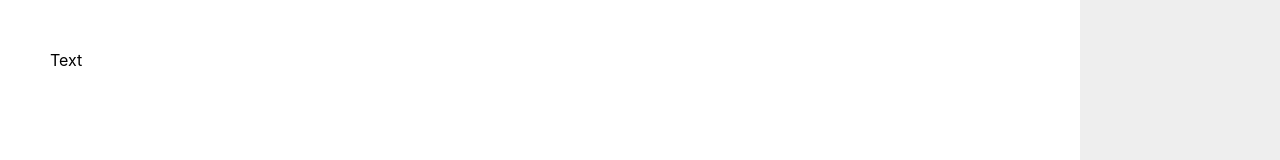
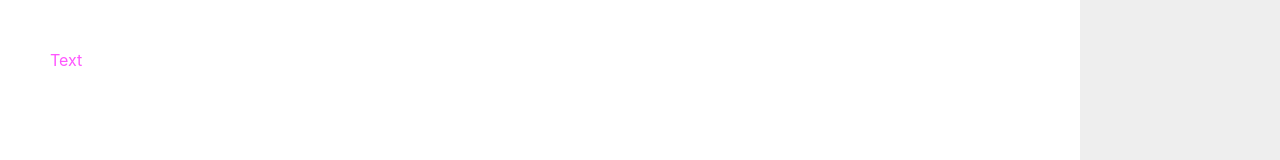
Before and after one commit to eoussama/eo-textdraw-editor, a Next.js app: page / in a window 1280 px wide. Shown: the top 160 px of the page. Built offline with nearby package versions, Linux system fonts and the light colour scheme.

Commit message:
🖌️ Text Color, resolves #61

```diff
--- a/components/textdraw/TextDraw.tsx
+++ b/components/textdraw/TextDraw.tsx
@@ -1,4 +1,4 @@
-import { useMemo, useState } from 'react';
+import { CSSProperties, useMemo, useState } from 'react';
 import Draggable from 'react-draggable';
 import { ResizableBox } from 'react-resizable';
 
@@ -22,9 +22,10 @@ export default function TextDrawComponent(props: TTextDrawComponentProps) {
   const { x, y, props: draggableProps } = useDraggable(textdraw, props.parentRef, isResizing);
   const { isActive } = useActive(textdraw, draggableProps.nodeRef);
 
-  const textdrawStyles = {
+  const textdrawStyles: CSSProperties = {
     width,
     height,
+    color: textdrawtext?.textColor,
     backgroundColor: textdrawBox?.useBox ? textdrawBox?.boxColor : 'transparent'
   };
 
--- a/pages/editor/Editor.tsx
+++ b/pages/editor/Editor.tsx
@@ -5,6 +5,7 @@ import { TextdrawSystem } from '../../core/system/textdraw';
 import EditorComponent from '../../components/editor/Editor';
 import { TextTextDraw } from '../../core/entity/textTextdraw';
 import { TBoxTextDrawProps } from '../../core/utils/types/props/boxTextdrawProps.type';
+import { TTextTextDrawProps } from '../../core/utils/types/props/textTextdrawProps.type';
 
 
 export default function EditorPage() {
@@ -15,7 +16,7 @@ export default function EditorPage() {
     BoardSystem.setActive(board1.id);
 
     TextdrawSystem.create(BoxTextDraw, board1, { sizeWidth: 200, sizeHeight: 50, posX: 600, posY: 290 });
-    TextdrawSystem.create(TextTextDraw, board1, { sizeWidth: 200, sizeHeight: 50, posX: 50, posY: 50 });
+    TextdrawSystem.create<TextTextDraw, TTextTextDrawProps>(TextTextDraw, board1, { sizeWidth: 200, sizeHeight: 50, posX: 50, posY: 50, textColor: '#FF00FFAA' });
     TextdrawSystem.create<BoxTextDraw, TBoxTextDrawProps>(BoxTextDraw, board1, { posX: 260, posY: 200, sizeWidth: 210, sizeHeight: 250, boxColor: '#FF0000AA' });
     TextdrawSystem.create<BoxTextDraw, TBoxTextDrawProps>(BoxTextDraw, board2, { posX: 400, posY: 500, sizeWidth: 200, sizeHeight: 50, boxColor: '#FFFF00AA' });
   }, []);
```
